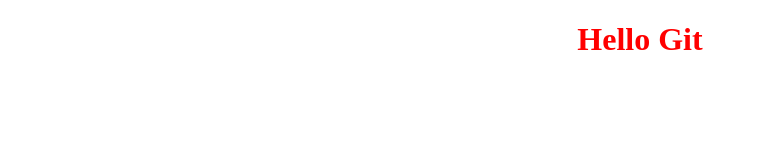
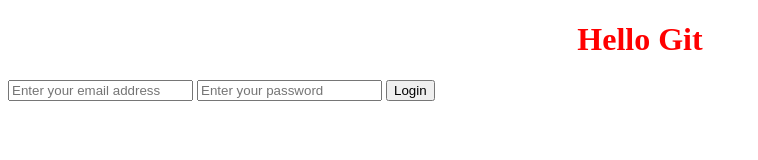
Before and after one commit to MadameAmaka/SheCodes-Project, a plain HTML site: page git.html in a window 1280 px wide. Shown: the whole page, without its empty margins (0-758 px from the left). Drawn offline with Linux system fonts and the light colour scheme.

Commit message:
Added the HTML login form

```diff
--- a/git.html
+++ b/git.html
@@ -10,6 +10,11 @@
   <h1>
     Hello Git
   </h1>
+  <form>
+    <input type="email" placeholder="Enter your email address"/>
+    <input type="password" placeholder="Enter your password"/>
+    <input type="submit" value="Login"/>
+  </form>
   <script src="script.js"></script>
 </body>
 </html>
```
